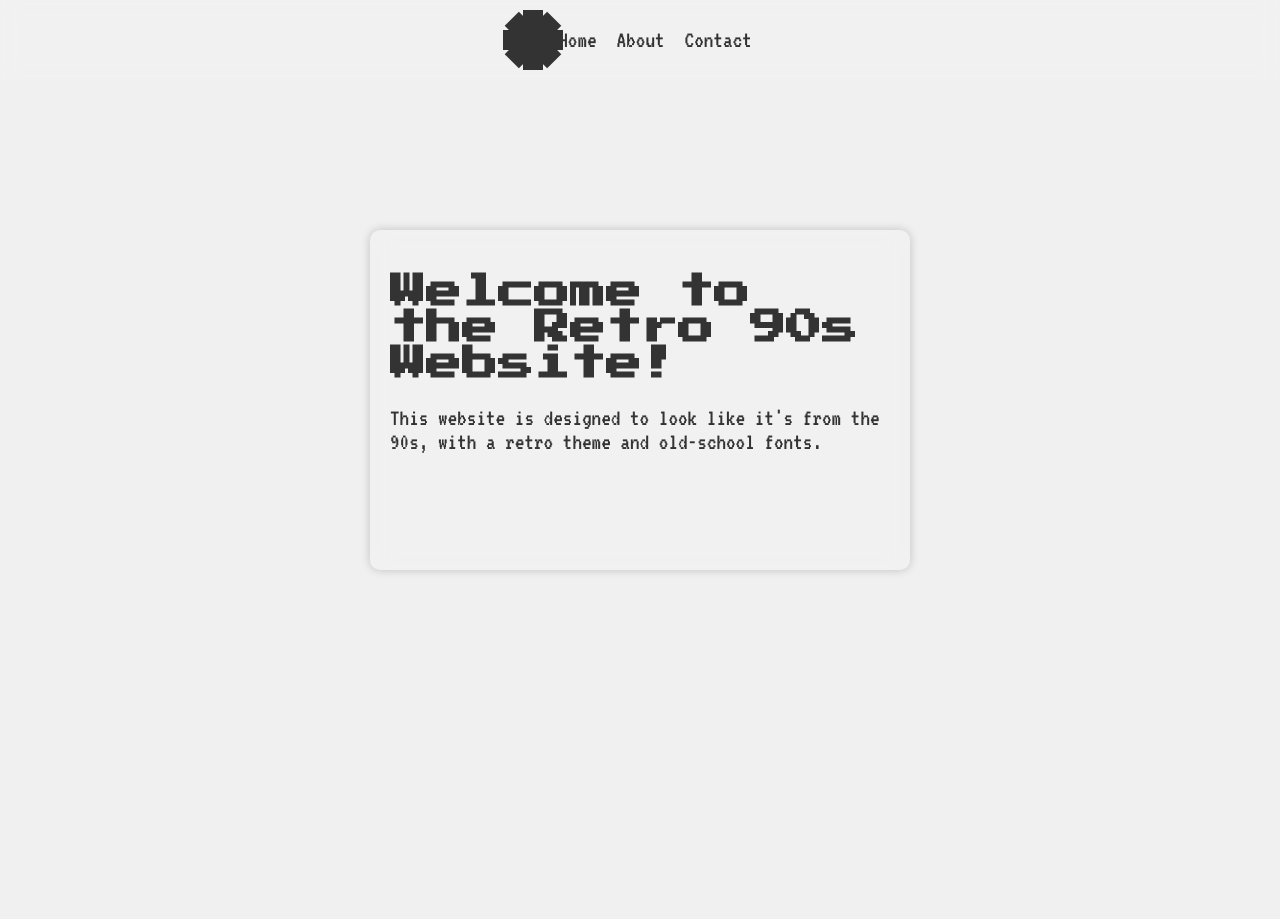
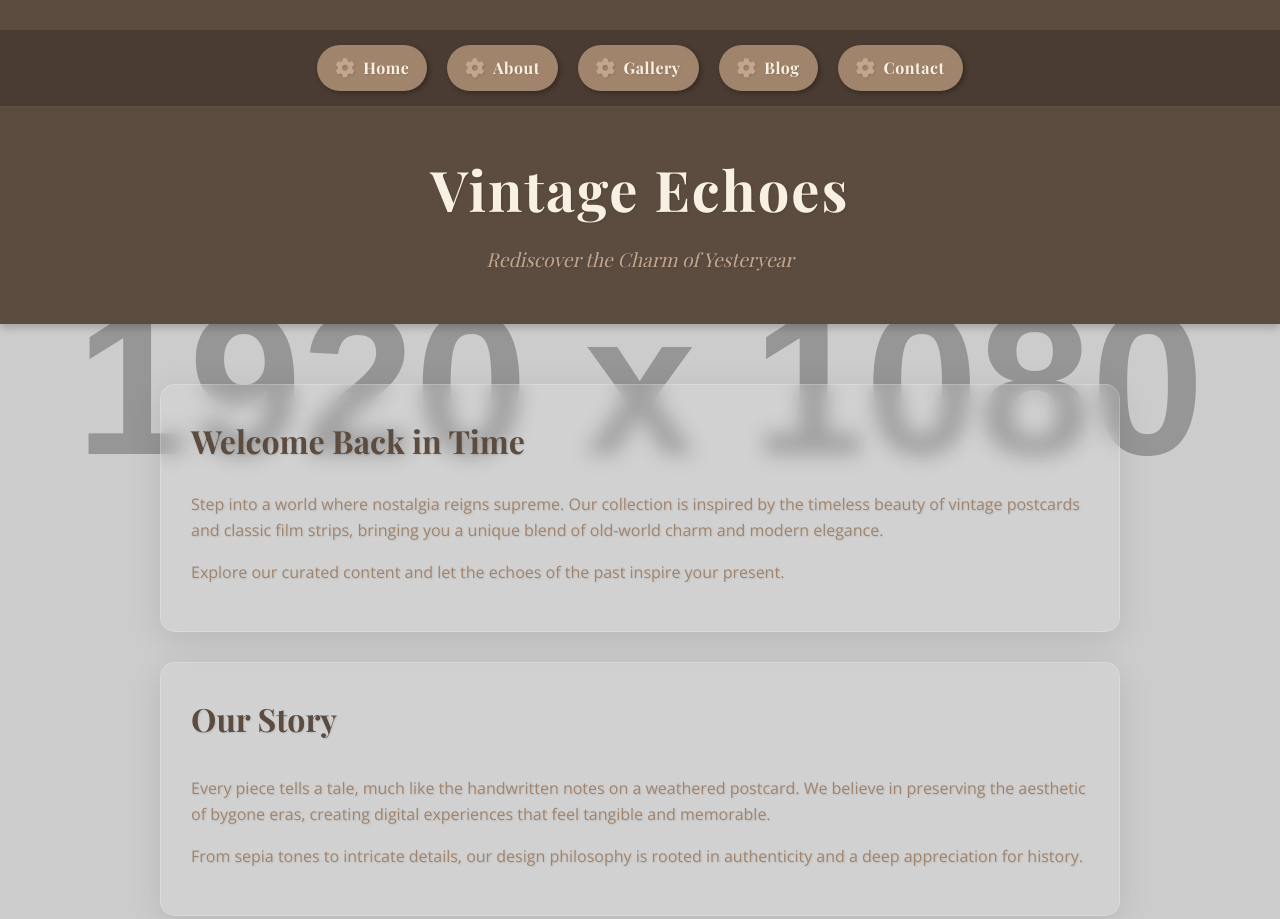
Before and after one commit to PRASATH-SA/Cicada, a plain HTML site: page index.html in a window 1280 px wide. Shown: the top 919 px of the page. Before the commit the page ends 800 px from the top, so only its background shows below. Drawn offline with nearby package versions, Linux system fonts and the light colour scheme; placeholder pictures from the web are drawn by us.

Commit message:
CICADA initialization

```diff
--- a/index.html
+++ b/index.html
@@ -3,53 +3,50 @@
 <head>
     <meta charset="UTF-8">
     <meta name="viewport" content="width=device-width, initial-scale=1.0">
-    <title>Retro 90s Website</title>
+    <title>Vintage Echoes</title>
     <link rel="stylesheet" href="style.css">
-    <link href="https://fonts.googleapis.com/css2?family=VT323&family=Press+Start+2P&display=swap" rel="stylesheet">
+    <link href="https://fonts.googleapis.com/css2?family=Playfair+Display:wght@400;700&family=Open+Sans:wght@300;400&display=swap" rel="stylesheet">
+    <link rel="stylesheet" href="https://cdnjs.cloudflare.com/ajax/libs/font-awesome/6.0.0-beta3/css/all.min.css">
 </head>
 <body>
-    <div class="gear-nav">
-        <div class="gear">
-            <div class="gear-teeth"></div>
-            <div class="gear-teeth"></div>
-            <div class="gear-teeth"></div>
-            <div class="gear-teeth"></div>
-            <div class="gear-teeth"></div>
-            <div class="gear-teeth"></div>
-            <div class="gear-teeth"></div>
-            <div class="gear-teeth"></div>
-        </div>
-        <nav>
-            <ul>
-                <li><a href="#home">Home</a></li>
-                <li><a href="#about">About</a></li>
-                <li><a href="#contact">Contact</a></li>
-            </ul>
+    <header class="vintage-header">
+        <nav class="gear-nav">
+            <a href="#" class="nav-item"><i class="fas fa-cog"></i> Home</a>
+            <a href="#" class="nav-item"><i class="fas fa-cog"></i> About</a>
+            <a href="#" class="nav-item"><i class="fas fa-cog"></i> Gallery</a>
+            <a href="#" class="nav-item"><i class="fas fa-cog"></i> Blog</a>
+            <a href="#" class="nav-item"><i class="fas fa-cog"></i> Contact</a>
         </nav>
-    </div>
-    <div class="parallax-container">
-        <div class="parallax-layer layer-1" style="background-image: url('old-map-layer-1.png');"></div>
-        <div class="parallax-layer layer-2" style="background-image: url('old-map-layer-2.png');"></div>
-        <div class="parallax-layer layer-3" style="background-image: url('old-map-layer-3.png');"></div>
-        <div class="glass-morphism-container">
-            <div class="glass-morphism-box">
-                <h1>Welcome to the Retro 90s Website!</h1>
-                <p>This website is designed to look like it's from the 90s, with a retro theme and old-school fonts.</p>
+        <h1 class="site-title">Vintage Echoes</h1>
+        <p class="site-tagline">Rediscover the Charm of Yesteryear</p>
+    </header>
+
+    <main class="container">
+        <section class="glass-card intro-card">
+            <h2>Welcome Back in Time</h2>
+            <p>Step into a world where nostalgia reigns supreme. Our collection is inspired by the timeless beauty of vintage postcards and classic film strips, bringing you a unique blend of old-world charm and modern elegance.</p>
+            <p>Explore our curated content and let the echoes of the past inspire your present.</p>
+        </section>
+
+        <section class="glass-card content-card">
+            <h3>Our Story</h3>
+            <p>Every piece tells a tale, much like the handwritten notes on a weathered postcard. We believe in preserving the aesthetic of bygone eras, creating digital experiences that feel tangible and memorable.</p>
+            <p>From sepia tones to intricate details, our design philosophy is rooted in authenticity and a deep appreciation for history.</p>
+        </section>
+
+        <section class="glass-card gallery-preview">
+            <h3>Gallery Snapshot</h3>
+            <div class="gallery-grid">
+                <div class="gallery-item"></div>
+                <div class="gallery-item"></div>
+                <div class="gallery-item"></div>
             </div>
-        </div>
-    </div>
-<script>
-const parallaxContainer = document.querySelector('.parallax-container');
-const parallaxLayers = document.querySelectorAll('.parallax-layer');
+            <p class="view-more"><a href="#">View More Curiosities...</a></p>
+        </section>
+    </main>
 
-window.addEventListener('scroll', () => {
-    const scrollPosition = window.scrollY;
-    parallaxLayers.forEach((layer, index) => {
-        const speed = (index + 1) * 0.1;
-        layer.style.transform = `translateY(${scrollPosition * speed}px)`;
-    });
-});
-</script>
-
+    <footer class="vintage-footer">
+        <p>&copy; 2023 Vintage Echoes. All rights reserved.</p>
+    </footer>
 </body>
 </html>
--- a/style.css
+++ b/style.css
@@ -1,154 +1,194 @@
+:root {
+    --vintage-cream: #f8f0e3;
+    --vintage-brown: #a0846c;
+    --vintage-dark-brown: #5c4b3f;
+    --vintage-accent: #c2a78e;
+    --glass-background: rgba(255, 255, 255, 0.1);
+    --glass-border: rgba(255, 255, 255, 0.2);
+}
 
 body {
+    font-family: 'Open Sans', sans-serif;
     margin: 0;
     padding: 0;
-    font-family: 'VT323', monospace;
-    background-color: #f0f0f0;
+    background: url('https://unsplash.com/photos/a-close-up-of-a-piece-of-paper-with-a-texture-xXG243F6z78') no-repeat center center fixed; /* Example vintage texture background */
+    background-size: cover;
+    color: var(--vintage-dark-brown);
+    line-height: 1.6;
+    text-shadow: 1px 1px 2px rgba(0,0,0,0.1);
 }
 
+/* Fallback for background in case Unsplash link changes or for local image */
+body {
+    background: var(--vintage-cream); /* Fallback solid color */
+    background-image: linear-gradient(to bottom right, var(--vintage-cream), var(--vintage-accent)); /* Fallback gradient */
+    background-image: url('https://via.placeholder.com/1920x1080/f0e6d6/5c4b3f?text=Vintage+Paper+Texture'); /* Another placeholder option */
+    background-size: cover;
+    background-attachment: fixed;
+    background-position: center;
+}
+
+
+.container {
+    max-width: 960px;
+    margin: 40px auto;
+    padding: 20px;
+}
+
+/* Header Styles */
+.vintage-header {
+    background-color: var(--vintage-dark-brown);
+    color: var(--vintage-cream);
+    padding: 30px 0;
+    text-align: center;
+    box-shadow: 0 4px 8px rgba(0, 0, 0, 0.2);
+    position: relative;
+}
+
+.site-title {
+    font-family: 'Playfair Display', serif;
+    font-size: 3.5em;
+    margin-bottom: 10px;
+    letter-spacing: 2px;
+}
+
+.site-tagline {
+    font-family: 'Playfair Display', serif;
+    font-style: italic;
+    font-size: 1.2em;
+    margin-top: 0;
+    color: var(--vintage-accent);
+}
+
+/* Gear Navigation Bar */
 .gear-nav {
-    position: fixed;
-    top: 0;
-    left: 0;
-    width: 100%;
-    height: 80px;
-    background-color: rgba(255, 255, 255, 0.1);
-    backdrop-filter: blur(10px);
-    -webkit-backdrop-filter: blur(10px);
+    display: flex;
+    justify-content: center;
+    gap: 20px;
+    padding: 15px 0;
+    background-color: rgba(0, 0, 0, 0.2); /* Slightly transparent background for nav */
+    border-bottom: 1px solid rgba(255, 255, 255, 0.1);
+}
+
+.nav-item {
+    display: flex;
+    align-items: center;
+    background-color: var(--vintage-brown);
+    color: var(--vintage-cream);
+    text-decoration: none;
+    padding: 10px 18px;
+    border-radius: 25px; /* Rounded shape */
+    transition: all 0.3s ease;
+    box-shadow: 2px 2px 5px rgba(0, 0, 0, 0.3);
+    position: relative;
+    overflow: hidden; /* To contain pseudo-elements */
+    font-family: 'Playfair Display', serif;
+    font-weight: 700;
+    letter-spacing: 0.5px;
+}
+
+.nav-item i {
+    margin-right: 8px;
+    font-size: 1.2em;
+    color: var(--vintage-accent);
+    transition: transform 0.3s ease;
+}
+
+.nav-item:hover {
+    background-color: var(--vintage-accent);
+    color: var(--vintage-dark-brown);
+    transform: translateY(-3px);
+    box-shadow: 2px 5px 10px rgba(0, 0, 0, 0.4);
+}
+
+.nav-item:hover i {
+    transform: rotate(20deg); /* Rotate gear icon on hover */
+}
+
+/* Glass Morphism Cards */
+.glass-card {
+    background: var(--glass-background);
+    border-radius: 15px;
+    border: 1px solid var(--glass-border);
+    backdrop-filter: blur(10px); /* The magic of glass morphism */
+    -webkit-backdrop-filter: blur(10px); /* For Safari support */
+    padding: 30px;
+    margin-bottom: 30px;
+    box-shadow: 0 8px 32px 0 rgba(0, 0, 0, 0.1);
+    transition: transform 0.3s ease, box-shadow 0.3s ease;
+}
+
+.glass-card:hover {
+    transform: translateY(-5px);
+    box-shadow: 0 12px 40px 0 rgba(0, 0, 0, 0.2);
+}
+
+.intro-card h2, .content-card h3 {
+    font-family: 'Playfair Display', serif;
+    color: var(--vintage-dark-brown);
+    font-size: 2em;
+    margin-top: 0;
+}
+
+.glass-card p {
+    color: var(--vintage-brown);
+}
+
+/* Gallery Grid */
+.gallery-grid {
+    display: grid;
+    grid-template-columns: repeat(auto-fit, minmax(180px, 1fr));
+    gap: 20px;
+    margin-top: 20px;
+}
+
+.gallery-item {
+    background-color: var(--vintage-cream);
+    border: 1px solid var(--vintage-accent);
+    border-radius: 8px;
+    height: 150px; /* Placeholder height */
+    box-shadow: inset 0 0 10px rgba(0,0,0,0.1);
     display: flex;
     justify-content: center;
     align-items: center;
-    z-index: 1;
-}
-
-.gear {
-    position: relative;
-    width: 50px;
-    height: 50px;
-    border-radius: 50%;
-    background-color: #333;
-    display: flex;
-    justify-content: center;
-    align-items: center;
-}
-
-.gear-teeth {
-    position: absolute;
-    width: 10px;
-    height: 20px;
-    background-color: #333;
-    transform-origin: center;
-}
-
-.gear-teeth:nth-child(1) {
-    transform: rotate(0deg) translateX(25px);
-}
-
-.gear-teeth:nth-child(2) {
-    transform: rotate(45deg) translateX(25px);
-}
-
-.gear-teeth:nth-child(3) {
-    transform: rotate(90deg) translateX(25px);
-}
-
-.gear-teeth:nth-child(4) {
-    transform: rotate(135deg) translateX(25px);
-}
-
-.gear-teeth:nth-child(5) {
-    transform: rotate(180deg) translateX(25px);
-}
-
-.gear-teeth:nth-child(6) {
-    transform: rotate(225deg) translateX(25px);
-}
-
-.gear-teeth:nth-child(7) {
-    transform: rotate(270deg) translateX(25px);
-}
-
-.gear-teeth:nth-child(8) {
-    transform: rotate(315deg) translateX(25px);
-}
-
-nav ul {
-    list-style: none;
-    margin: 0;
-    padding: 0;
-    display: flex;
-}
-
-nav li {
-    margin-right: 20px;
-}
-
-nav a {
-    color: #333;
-    text-decoration: none;
-    font-size: 24px;
-}
-
-.parallax-container {
-    position: relative;
-    width: 100%;
-    height: 100vh;
-    overflow: hidden;
-}
-
-.parallax-layer {
-    position: absolute;
-    top: 0;
-    left: 0;
-    width: 100%;
-    height: 100vh;
+    color: var(--vintage-brown);
+    font-style: italic;
+    background-image: url('https://via.placeholder.com/180x150/dcc1ab/5c4b3f?text=Photo'); /* Placeholder images */
     background-size: cover;
     background-position: center;
 }
-
-.layer-1 {
-    background-image: url('old-map-layer-1.png');
-    z-index: -3;
+.gallery-item:nth-child(2) {
+    background-image: url('https://via.placeholder.com/180x150/c2a78e/5c4b3f?text=Photo+2');
+}
+.gallery-item:nth-child(3) {
+    background-image: url('https://via.placeholder.com/180x150/e0d1c0/5c4b3f?text=Photo+3');
 }
 
-.layer-2 {
-    background-image: url('old-map-layer-2.png');
-    z-index: -2;
+.view-more {
+    text-align: center;
+    margin-top: 25px;
 }
 
-.layer-3 {
-    background-image: url('old-map-layer-3.png');
-    z-index: -1;
+.view-more a {
+    color: var(--vintage-accent);
+    text-decoration: none;
+    font-weight: bold;
+    font-family: 'Playfair Display', serif;
+    transition: color 0.3s ease;
 }
 
-.glass-morphism-container {
-    position: relative;
-    width: 100%;
-    height: 100vh;
-    display: flex;
-    justify-content: center;
-    align-items: center;
+.view-more a:hover {
+    color: var(--vintage-brown);
+    text-decoration: underline;
 }
 
-.glass-morphism-box {
-    position: relative;
-    width: 500px;
-    height: 300px;
-    background: rgba(255, 255, 255, 0.1);
-    backdrop-filter: blur(10px);
-    -webkit-backdrop-filter: blur(10px);
-    border-radius: 10px;
-    padding: 20px;
-    box-shadow: 0 0 10px rgba(0, 0, 0, 0.2);
+/* Footer Styles */
+.vintage-footer {
+    background-color: var(--vintage-dark-brown);
+    color: var(--vintage-cream);
+    text-align: center;
+    padding: 20px 0;
+    margin-top: 50px;
+    font-size: 0.9em;
+    box-shadow: 0 -4px 8px rgba(0, 0, 0, 0.1);
 }
-
-h1 {
-    font-family: 'Press Start 2P', cursive;
-    font-size: 36px;
-    color: #333;
-}
-
-p {
-    font-size: 24px;
-    color: #333;
-}
```
